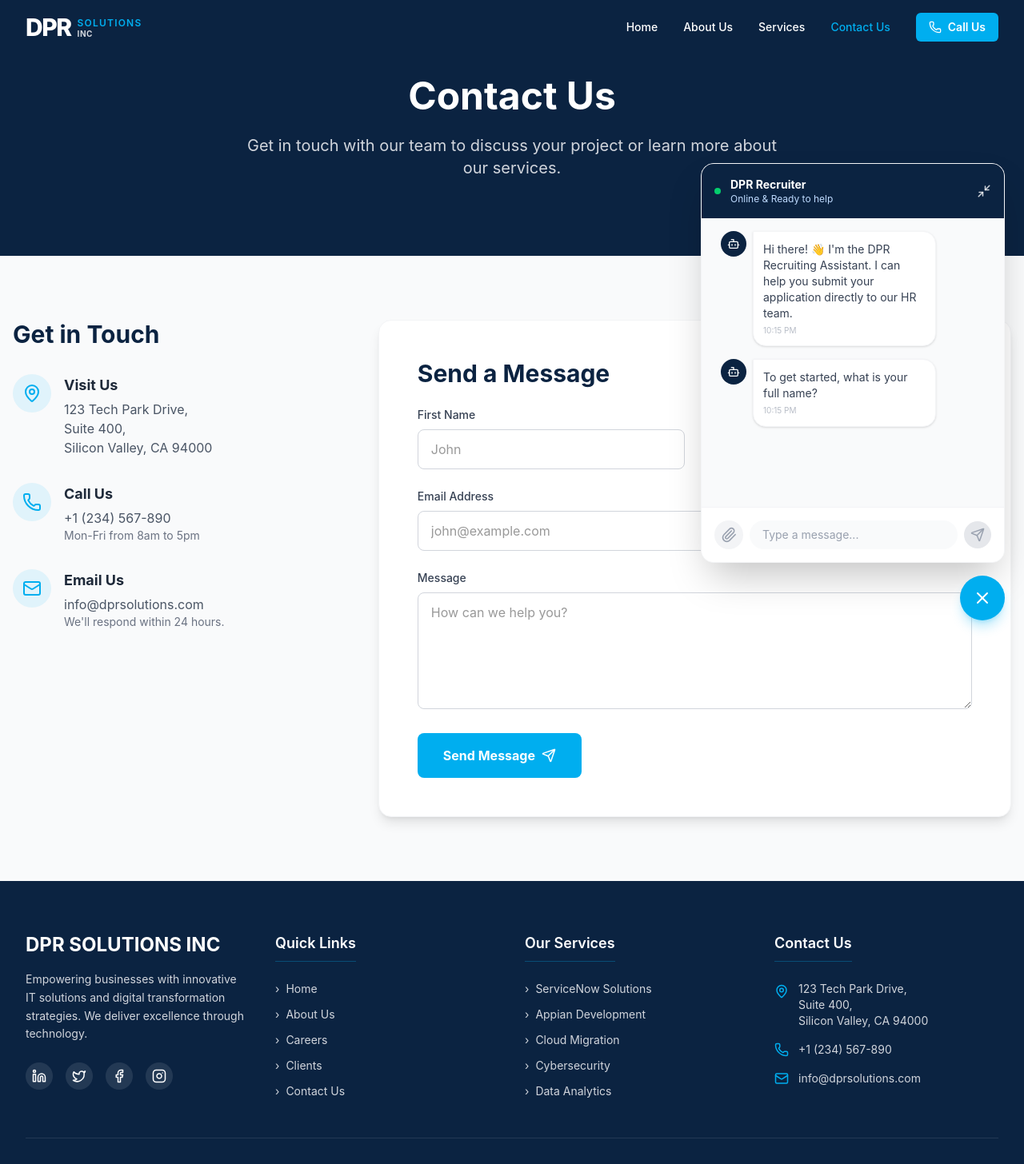
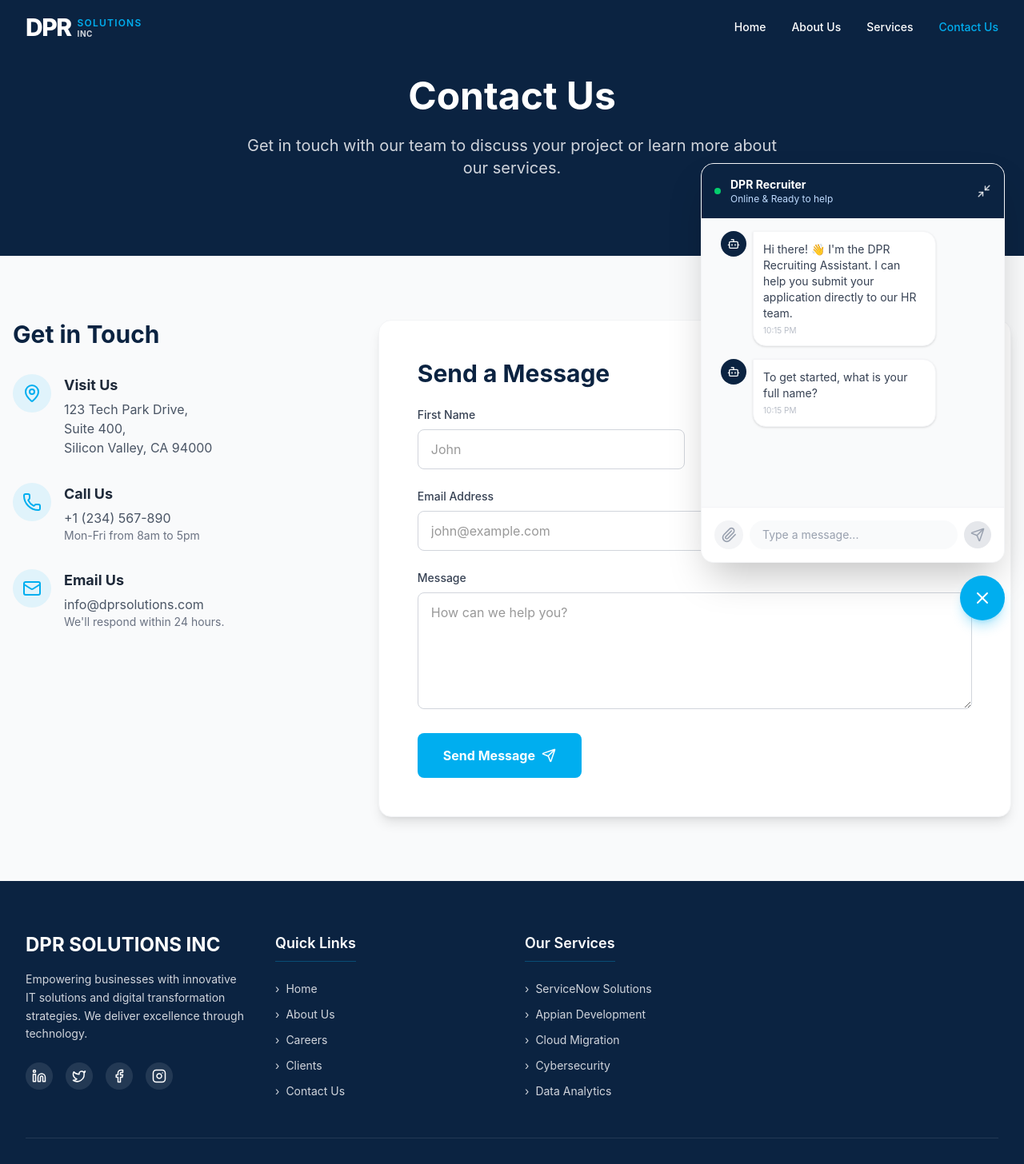
Before and after one commit to hputta23/Testsitebot, a React (Vite) app: page /contact in a window 1280 px wide. Shown: the top 1456 px of the page at 80% size. Built offline with nearby package versions, Linux system fonts and the light colour scheme.

Commit message:
Remove contact information from Navbar and Footer

```diff
--- a/src/components/layout/Footer.tsx
+++ b/src/components/layout/Footer.tsx
@@ -1,6 +1,6 @@
 import React from 'react';
 import { Link } from 'react-router-dom';
-import { Facebook, Twitter, Linkedin, Instagram, Mail, Phone, MapPin } from 'lucide-react';
+import { Facebook, Twitter, Linkedin, Instagram } from 'lucide-react';
 
 const Footer = () => {
     return (
@@ -60,30 +60,9 @@ const Footer = () => {
                     </div>
 
                     {/* Contact Info */}
+                    {/* Contact Info - Removed per user request */}
                     <div>
-                        <h3 className="text-lg font-semibold mb-6 border-b border-accent/30 pb-2 inline-block">Contact Us</h3>
-                        <ul className="space-y-4">
-                            <li className="flex items-start">
-                                <MapPin className="text-accent mt-1 mr-3 flex-shrink-0" size={18} />
-                                <span className="text-gray-300 text-sm">
-                                    123 Tech Park Drive,<br />
-                                    Suite 400,<br />
-                                    Silicon Valley, CA 94000
-                                </span>
-                            </li>
-                            <li className="flex items-center">
-                                <Phone className="text-accent mr-3 flex-shrink-0" size={18} />
-                                <a href="tel:+1234567890" className="text-gray-300 hover:text-accent transition-colors text-sm">
-                                    +1 (234) 567-890
-                                </a>
-                            </li>
-                            <li className="flex items-center">
-                                <Mail className="text-accent mr-3 flex-shrink-0" size={18} />
-                                <a href="mailto:info@dprsolutions.com" className="text-gray-300 hover:text-accent transition-colors text-sm">
-                                    info@dprsolutions.com
-                                </a>
-                            </li>
-                        </ul>
+                        {/* Placeholder or just hidden */}
                     </div>
                 </div>
 
--- a/src/components/layout/Navbar.tsx
+++ b/src/components/layout/Navbar.tsx
@@ -1,6 +1,6 @@
 import React, { useState, useEffect } from 'react';
 import { Link, useLocation } from 'react-router-dom';
-import { Menu, X, ChevronDown, Phone, Mail } from 'lucide-react';
+import { Menu, X } from 'lucide-react';
 import { clsx } from 'clsx';
 import { twMerge } from 'tailwind-merge';
 
@@ -60,13 +60,6 @@ const Navbar = () => {
                             {link.name}
                         </Link>
                     ))}
-                    <a
-                        href="tel:+1234567890"
-                        className="flex items-center gap-2 bg-accent hover:bg-accent-hover text-white px-4 py-2 rounded-md transition-all text-sm font-semibold"
-                    >
-                        <Phone size={16} />
-                        <span>Call Us</span>
-                    </a>
                 </div>
 
                 {/* Mobile Menu Button */}
@@ -98,13 +91,6 @@ const Navbar = () => {
                             {link.name}
                         </Link>
                     ))}
-                    <a
-                        href="tel:+1234567890"
-                        className="flex items-center gap-2 text-accent font-semibold mt-4"
-                    >
-                        <Phone size={20} />
-                        <span>Call Us Now</span>
-                    </a>
                 </div>
             </div>
         </nav>
```
